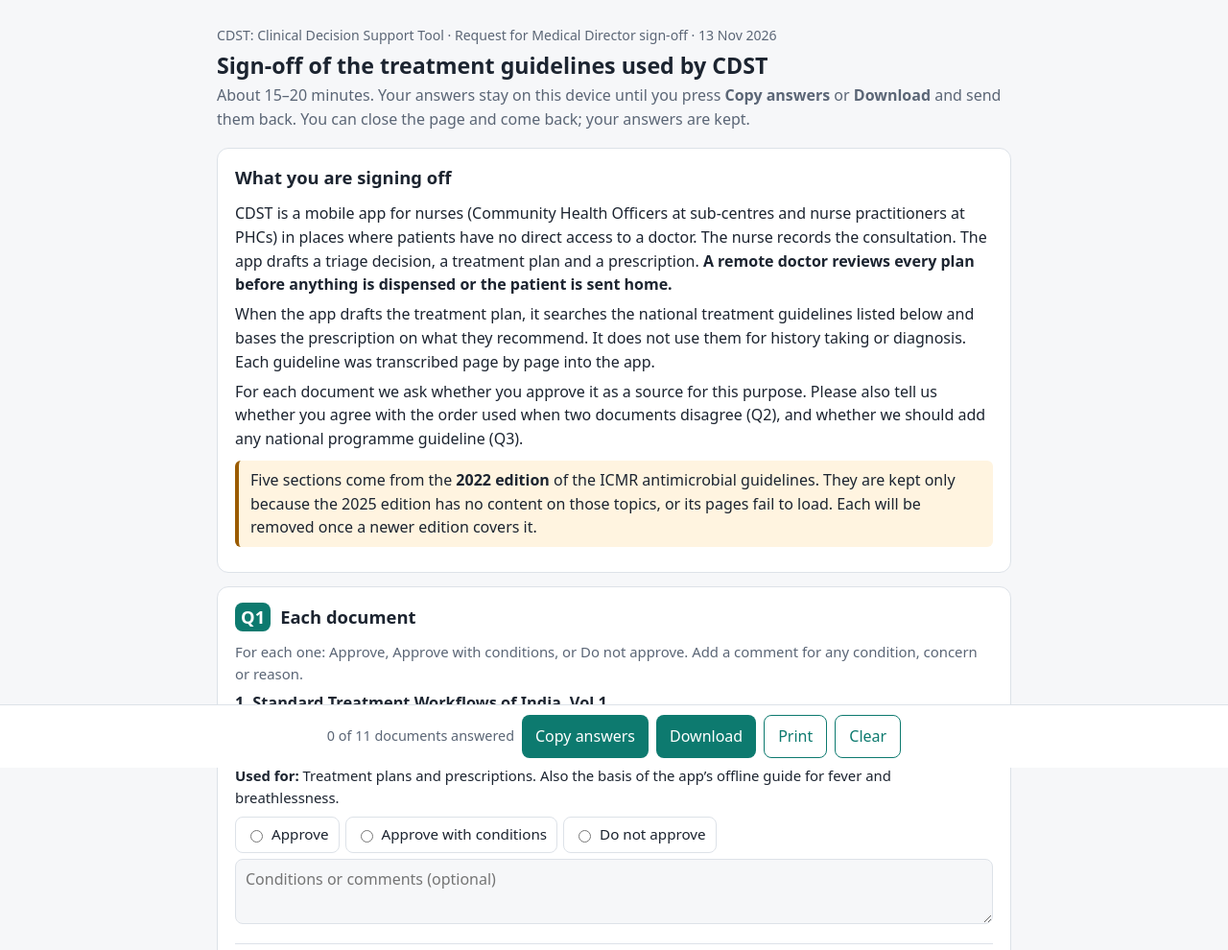
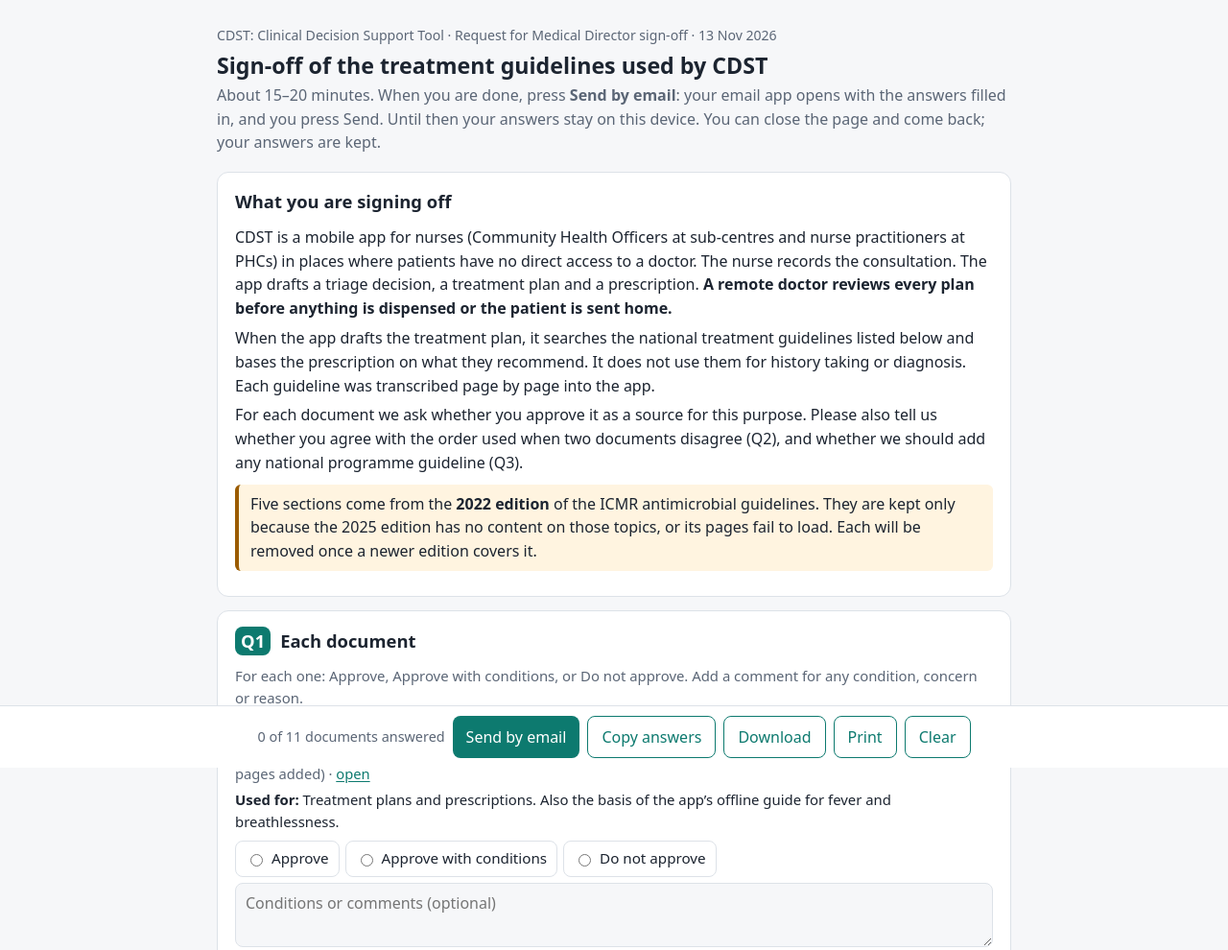
Before and after one commit to drpriyankjain-ship-it/sharing, a plain HTML site: page guideline-signoff/index.html in a window 1280 px wide. Shown: the top 990 px of the page at 96% size. Drawn offline with Linux system fonts and the light colour scheme.

Commit message:
Guideline sign-off: send answers by email

```diff
--- a/guideline-signoff/index.html
+++ b/guideline-signoff/index.html
@@ -59,7 +59,7 @@
 <main>
   <p class="small">CDST: Clinical Decision Support Tool · Request for Medical Director sign-off · 13 Nov 2026</p>
   <h1>Sign-off of the treatment guidelines used by CDST</h1>
-  <p class="sub">About 15–20 minutes. Your answers stay on this device until you press <b>Copy answers</b> or <b>Download</b> and send them back. You can close the page and come back; your answers are kept.</p>
+  <p class="sub">About 15–20 minutes. When you are done, press <b>Send by email</b>: your email app opens with the answers filled in, and you press Send. Until then your answers stay on this device. You can close the page and come back; your answers are kept.</p>
 
   <section class="card">
     <h2>What you are signing off</h2>
@@ -123,8 +123,9 @@
 
 <div class="bar">
   <span id="progress"></span>
-  <button type="button" id="copy">Copy answers</button>
-  <button type="button" id="dl">Download</button>
+  <button type="button" id="mail">Send by email</button>
+  <button type="button" class="ghost" id="copy">Copy answers</button>
+  <button type="button" class="ghost" id="dl">Download</button>
   <button type="button" class="ghost" id="print">Print</button>
   <button type="button" class="ghost" id="clear">Clear</button>
 </div>
@@ -134,28 +135,28 @@
 (function () {
   var A22 = 'https://amrtg.icmr.org.in/archive/2022/';
   var DOCS = [
-    { id: 'stw1', title: 'Standard Treatment Workflows of India, Vol 1', meta: 'ICMR · October 2026 re-upload of the 2019 edition (21 workflows revised 2025–26; hypertension and dialysis pages added)',
+    { id: 'stw1', short: 'STW Vol 1 (2026)', title: 'Standard Treatment Workflows of India, Vol 1', meta: 'ICMR · October 2026 re-upload of the 2019 edition (21 workflows revised 2025–26; hypertension and dialysis pages added)',
       url: 'https://www.icmr.gov.in/icmrobject/uploads/STWs/1793170680_1725444938_stw_manual_v1_stw_i.pdf',
       use: 'Treatment plans and prescriptions. Also the basis of the app’s offline guide for fever and breathlessness.' },
-    { id: 'stw3', title: 'Standard Treatment Workflows of India, Vol 3', meta: 'ICMR · 2022',
+    { id: 'stw3', short: 'STW Vol 3 (2022)', title: 'Standard Treatment Workflows of India, Vol 3', meta: 'ICMR · 2022',
       url: 'https://www.icmr.gov.in/icmrobject/uploads/STWs/1733131850_stw_vol_3_20222.pdf', use: 'Treatment plans and prescriptions.' },
-    { id: 'stw4', title: 'Standard Treatment Workflows of India, Vol 4', meta: 'ICMR · 2024',
+    { id: 'stw4', short: 'STW Vol 4 (2024)', title: 'Standard Treatment Workflows of India, Vol 4', meta: 'ICMR · 2024',
       url: 'https://www.icmr.gov.in/icmrobject/uploads/STWs/1733131852_stw_vol_4_2024.pdf', use: 'Treatment plans and prescriptions.' },
-    { id: 'stwtb', title: 'Standard Treatment Workflows: pulmonary and extrapulmonary tuberculosis', meta: 'ICMR · 2024',
+    { id: 'stwtb', short: 'STW TB (2024)', title: 'Standard Treatment Workflows: pulmonary and extrapulmonary tuberculosis', meta: 'ICMR · 2024',
       url: 'https://www.icmr.gov.in/icmrobject/uploads/STWs/1733131854_icmr_stw_ptb_eptb.pdf', use: 'Suspected and known TB: testing, treatment and referral.' },
-    { id: 'stwhtn', title: 'Standard Treatment Workflow: Hypertension in Adults', meta: 'ICMR · May 2026',
+    { id: 'stwhtn', short: 'STW Hypertension (2026)', title: 'Standard Treatment Workflow: Hypertension in Adults', meta: 'ICMR · May 2026',
       url: 'https://www.icmr.gov.in/icmrobject/uploads/STWs/1778941063_hypertensioninadults_final.pdf', use: 'Diagnosis thresholds and treatment steps for hypertension.' },
-    { id: 'amr25', title: 'Treatment Guidelines for Antimicrobial Use in Common Syndromes (AMRTG)', meta: 'ICMR · 2025 edition (website, no PDF)',
+    { id: 'amr25', short: 'AMRTG 2025', title: 'Treatment Guidelines for Antimicrobial Use in Common Syndromes (AMRTG)', meta: 'ICMR · 2025 edition (website, no PDF)',
       url: 'https://amrtg.icmr.org.in', use: 'The first source for antibiotics: whether to treat, which drug, and for how long. Hospital-level chapters are used only to describe what happens after referral.' },
-    { id: 'a22child', retained: true, title: 'AMRTG 2022: children’s doses and conditions', meta: 'ICMR · 2022 edition (archived)', url: A22,
+    { id: 'a22child', short: 'AMRTG 2022 children', retained: true, title: 'AMRTG 2022: children’s doses and conditions', meta: 'ICMR · 2022 edition (archived)', url: A22,
       use: 'Children’s antibiotic doses, UTI in children, and otitis media by age.', why: 'The 2025 edition has no children’s tables.' },
-    { id: 'a22sti', retained: true, title: 'AMRTG 2022: pelvic infections, STIs and vaginal discharge', meta: 'ICMR · 2022 edition (archived)', url: A22,
+    { id: 'a22sti', short: 'AMRTG 2022 STI', retained: true, title: 'AMRTG 2022: pelvic infections, STIs and vaginal discharge', meta: 'ICMR · 2022 edition (archived)', url: A22,
       use: 'Syndromic treatment of STIs, vaginal discharge and pelvic infections.', why: 'The 2025 pages on these topics fail to load (server error).' },
-    { id: 'a22scrub', retained: true, title: 'AMRTG 2022: scrub typhus and leptospirosis', meta: 'ICMR · 2022 edition (archived)', url: A22,
+    { id: 'a22scrub', short: 'AMRTG 2022 scrub/lepto', retained: true, title: 'AMRTG 2022: scrub typhus and leptospirosis', meta: 'ICMR · 2022 edition (archived)', url: A22,
       use: 'Treatment of scrub typhus and other rickettsial infections, and leptospirosis.', why: 'The 2025 edition has no page on either.' },
-    { id: 'a22mal', retained: true, title: 'AMRTG 2022: antimalarial doses and giardiasis', meta: 'ICMR · 2022 edition (archived)', url: A22,
+    { id: 'a22mal', short: 'AMRTG 2022 malaria/giardia', retained: true, title: 'AMRTG 2022: antimalarial doses and giardiasis', meta: 'ICMR · 2022 edition (archived)', url: A22,
       use: 'Antimalarial drug doses for vivax and falciparum malaria, and treatment of giardiasis.', why: 'The 2025 edition has no antimalarial dose pages and no giardiasis entry. See also Q3 (national malaria drug policy).' },
-    { id: 'a22gaps', retained: true, title: 'AMRTG 2022: osteomyelitis and C. difficile infection', meta: 'ICMR · 2022 edition (archived)', url: A22,
+    { id: 'a22gaps', short: 'AMRTG 2022 osteo/C.diff', retained: true, title: 'AMRTG 2022: osteomyelitis and C. difficile infection', meta: 'ICMR · 2022 edition (archived)', url: A22,
       use: 'Only to describe hospital care after referral; the nurse does not treat these.', why: 'The 2025 pages on these topics fail to load (server error).' }
   ];
   var CHOICES = ['Approve', 'Approve with conditions', 'Do not approve'];
@@ -215,8 +216,7 @@
       '', 'Q1: EACH DOCUMENT'
     ];
     DOCS.forEach(function (x, i) {
-      L.push((i + 1) + '. ' + x.title + ' (' + x.meta.split(' · ')[1] + ')');
-      L.push('   → ' + (d['d_' + x.id] || '(no answer)') + (d['d_' + x.id + '_note'] ? ' | ' + d['d_' + x.id + '_note'] : ''));
+      L.push((i + 1) + '. ' + x.short + ': ' + (d['d_' + x.id] || '(no answer)') + (d['d_' + x.id + '_note'] ? ' | ' + d['d_' + x.id + '_note'] : ''));
     });
     L.push('', 'Q2: ORDER OF PRECEDENCE');
     L.push('   → ' + (d.q2 || '(no answer)') + (d.q2_note ? ' | ' + d.q2_note : ''));
@@ -245,6 +245,20 @@
       navigator.clipboard.writeText(text).then(function () { toast('Answers copied'); }, function () { fallback(text); });
     } else fallback(text);
   };
+  var MAIL_TO = 'priyank@frontlineknowledgeproject.org';
+  document.getElementById('mail').onclick = function () {
+    var text = answers();
+    var subject = 'CDST treatment guideline sign-off' + (document.getElementById('md_name').value ? ': ' + document.getElementById('md_name').value : '');
+    var body = text;
+    // Some mail apps cut off long mailto links, so for long answers copy them and ask for a paste instead.
+    if (encodeURIComponent(text).length > 1800) {
+      if (navigator.clipboard && navigator.clipboard.writeText) navigator.clipboard.writeText(text).catch(function () { fallback(text); });
+      else fallback(text);
+      body = 'My answers have been copied. Please paste them here (Ctrl+V or long-press > Paste) before sending.\n\n';
+      alert('Your email app will open now.\n\nYour answers are long, so they have been copied: paste them into the email body (Ctrl+V or long-press > Paste), then press Send.');
+    }
+    window.location.href = 'mailto:' + MAIL_TO + '?subject=' + encodeURIComponent(subject) + '&body=' + encodeURIComponent(body);
+  };
   document.getElementById('dl').onclick = function () {
     var blob = new Blob([answers()], { type: 'text/plain' });
     var a = document.createElement('a'); a.href = URL.createObjectURL(blob);
```
